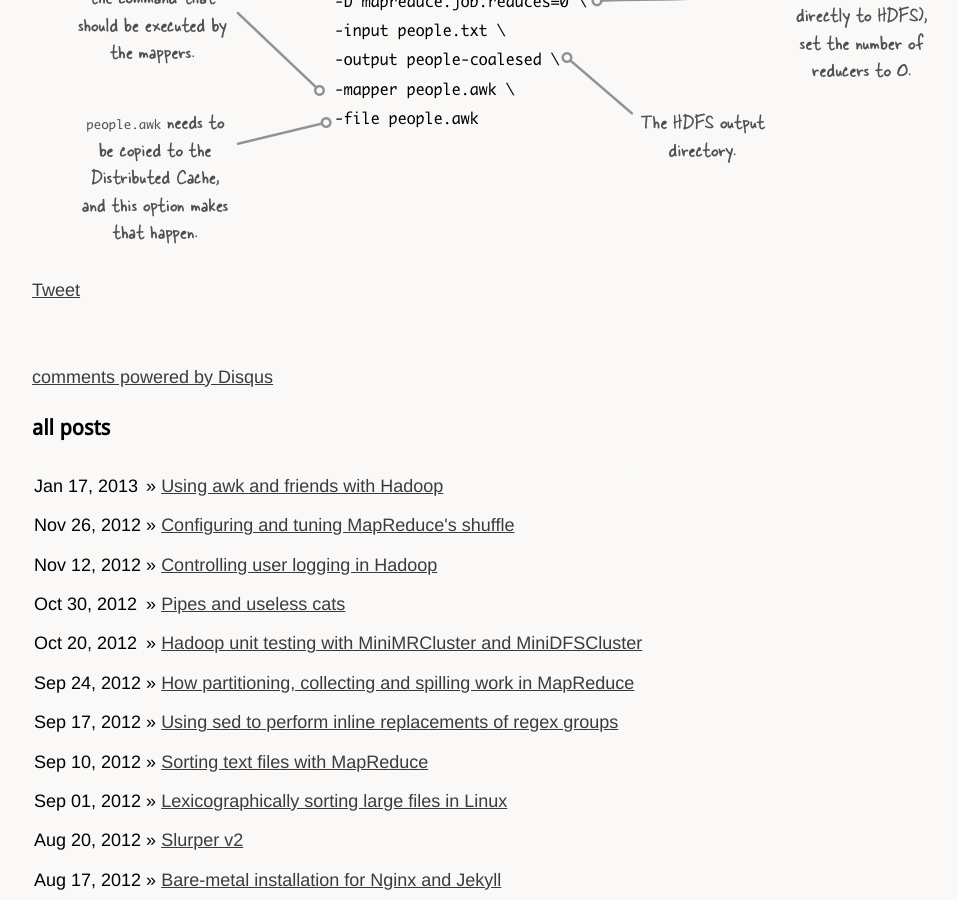
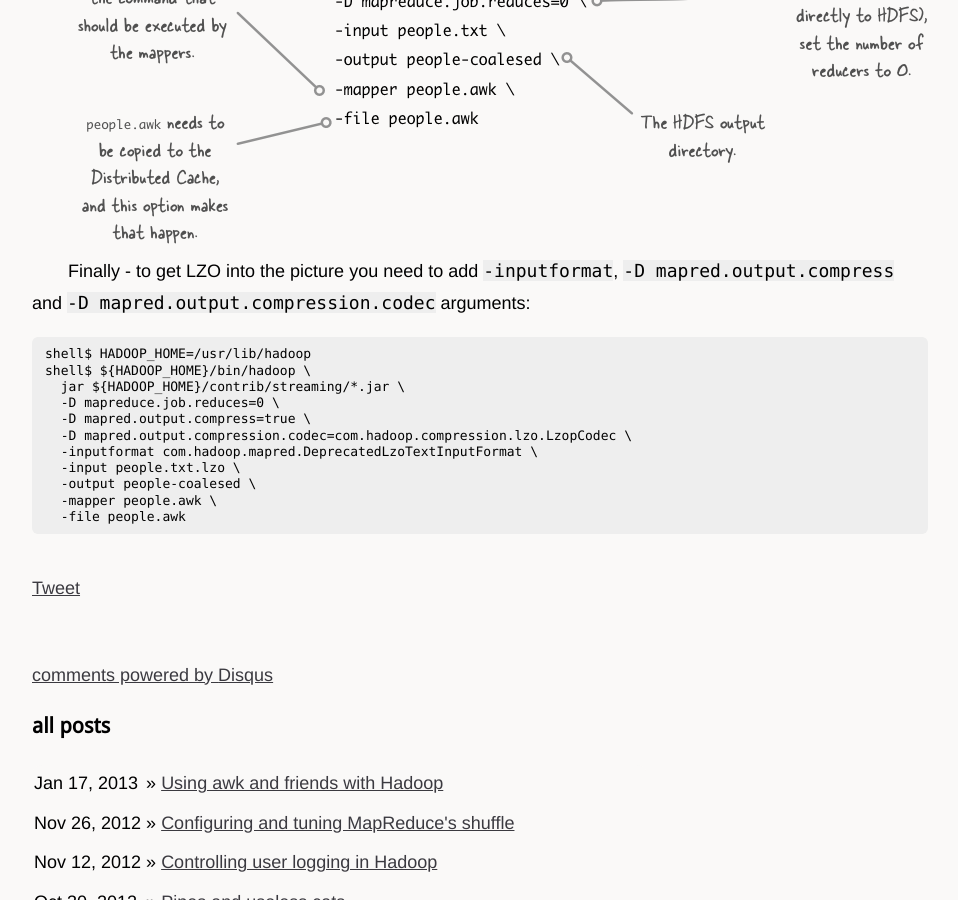
Before and after one commit to alexholmes/blog, a Jekyll site: the page built from _posts/2013-01-17-awk-with-hadoop-streaming.markdown, in a window 1280 px wide and 900 px high, scrolled down 1948 px. Shown: the whole window, without its empty margins (160-1118 px from the left). Built offline with Jekyll 4.4.1, drawn with Linux system fonts in a browser that asks for light colours; comment, search, counter and statistics services are not loaded.

Commit message:
added lzo for streaming info

```diff
--- a/_posts/2013-01-17-awk-with-hadoop-streaming.markdown
+++ b/_posts/2013-01-17-awk-with-hadoop-streaming.markdown
@@ -76,3 +76,19 @@ You can view the output in HDFS with a `cat`:
 A few options in the Hadoop Streaming command are worth examining:
 
 ![awk-streaming-image](/images/awk-streaming.png)
+
+Finally - to get LZO into the picture you need to add `-inputformat`,
+ `-D mapred.output.compress` and `-D mapred.output.compression.codec` arguments:
+
+
+    shell$ HADOOP_HOME=/usr/lib/hadoop
+    shell$ ${HADOOP_HOME}/bin/hadoop \
+      jar ${HADOOP_HOME}/contrib/streaming/*.jar \
+      -D mapreduce.job.reduces=0 \
+      -D mapred.output.compress=true \
+      -D mapred.output.compression.codec=com.hadoop.compression.lzo.LzopCodec \
+      -inputformat com.hadoop.mapred.DeprecatedLzoTextInputFormat \
+      -input people.txt.lzo \
+      -output people-coalesed \
+      -mapper people.awk \
+      -file people.awk
```
